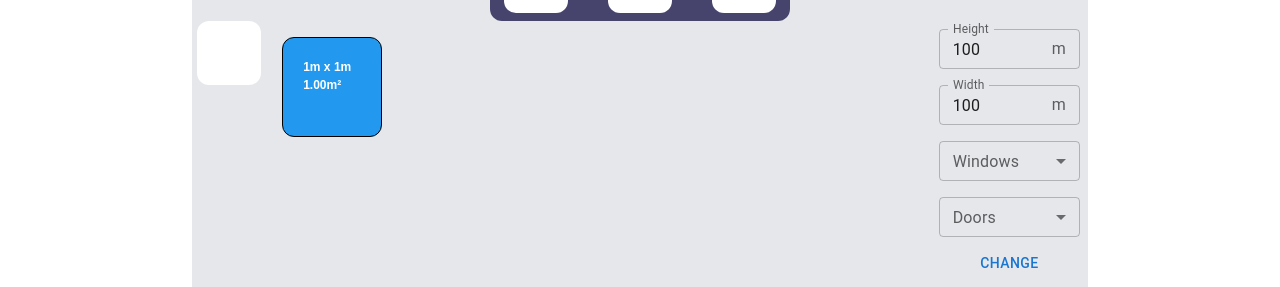
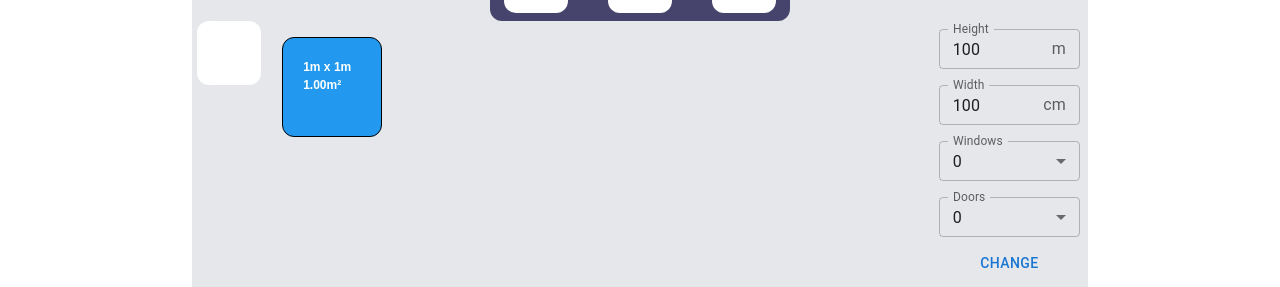
Before and after one commit to PedroSpelta/Desafio, a Next.js app: page / in a window 1280 px wide. Shown: the part 231-518 px from the top of the page. Built offline with nearby package versions, Linux system fonts and the light colour scheme.

Commit message:
window and doors added to the state

```diff
--- a/src/components/paintCalculator/PaintArea.tsx
+++ b/src/components/paintCalculator/PaintArea.tsx
@@ -36,7 +36,7 @@ const PaintArea: React.FC<IPaintArea> = ({ actualWall, setActualWall }) => {
         move: function (event) {
           const { width, height } = event.rect;
           if (width * height < 10000 || width * height > 150000) return;
-          setActualWall({ width, height });
+          setActualWall((state) => ({...state, width, height }));
           // let { x, y } = event.target.dataset;
           // setSize({ width, height });
           // x = 0;
--- a/src/components/paintCalculator/PaintCalculator.tsx
+++ b/src/components/paintCalculator/PaintCalculator.tsx
@@ -7,7 +7,7 @@ import PaintSidebar from "./PaintSidebar";
 
 const defaultWalls = {
   walls: [
-    { width: 100, height: 100 },
+    { width: 100, height: 100, windows:0, doors:0 },
   ],
   active: 0,
 };
@@ -17,13 +17,11 @@ function PaintCalculator() {
   const [actualWall, setActualWall] = useState<IWall>(
     walls.walls[walls.active]
   );
-  const [wallQty, setWallQty] = useState(1);
 
   useEffect(() => {
-    const { width, height } = actualWall;
     setWalls((state) => {
       const newWalls = { ...state };
-      newWalls.walls[walls.active] = { width, height };
+      newWalls.walls[walls.active] = {...actualWall };
       return newWalls;
     });
   }, [actualWall]);
@@ -37,7 +35,7 @@ function PaintCalculator() {
       <div className="w-full max-w-4xl bg-gray-200 rounded-md flex items-center flex-col">
         <PaintRoomShape walls={walls} setWalls={setWalls} />
         <div className="flex w-full">
-          <PaintSidebar walls={walls} setWalls={setWalls} wallQty={wallQty}/>
+          <PaintSidebar walls={walls} setWalls={setWalls} />
           <PaintArea actualWall={actualWall} setActualWall={setActualWall} />
           <PaintInput actualWall={actualWall} setActualWall={setActualWall} />
         </div>
--- a/src/components/paintCalculator/PaintInput.tsx
+++ b/src/components/paintCalculator/PaintInput.tsx
@@ -13,7 +13,12 @@ import React, { useState } from "react";
 import { IPaintInput } from "../../types/paint/paint";
 
 const PaintInput: React.FC<IPaintInput> = ({ actualWall, setActualWall }) => {
-  const [localSize, setLocalSize] = useState({ width: 100, height: 100 });
+  const [localSize, setLocalSize] = useState({
+    width: 100,
+    height: 100,
+    windows: 0,
+    doors: 0,
+  });
 
   const inputToNumber = (input: string) => {
     if (input.length > 4) return Number(input.slice(0, -1));
@@ -54,7 +59,7 @@ const PaintInput: React.FC<IPaintInput> = ({ actualWall, setActualWall }) => {
         sx={{ m: 1, width: "14ch", height: "ch" }}
         value={localSize.width}
         InputProps={{
-          endAdornment: <InputAdornment position="end">m</InputAdornment>,
+          endAdornment: <InputAdornment position="end">cm</InputAdornment>,
         }}
         onChange={(e) =>
           setLocalSize((state) => ({
@@ -65,7 +70,19 @@ const PaintInput: React.FC<IPaintInput> = ({ actualWall, setActualWall }) => {
       />
       <FormControl sx={{ m: 1, width: "14ch" }} size="small">
         <InputLabel id="windows-label">Windows</InputLabel>
-        <Select labelId="windows-label" label="Windows" >
+        <Select
+          labelId="windows-label"
+          label="Windows"
+          value={localSize.windows}
+          onChange={(e) =>
+            setLocalSize((state) => ({
+              ...state,
+              windows: Number(e.target.value),
+            }))
+          }
+        >
+          <MenuItem value={0}>0</MenuItem>
+
           <MenuItem value={1}>1</MenuItem>
           <MenuItem value={2}>2</MenuItem>
           <MenuItem value={3}>3</MenuItem>
@@ -73,14 +90,25 @@ const PaintInput: React.FC<IPaintInput> = ({ actualWall, setActualWall }) => {
       </FormControl>
 
       <FormControl sx={{ m: 1, width: "14ch" }} size="small">
-        <InputLabel id="doors-label" >Doors</InputLabel>
-        <Select labelId="doors-label" label="Doors">
+        <InputLabel id="doors-label">Doors</InputLabel>
+        <Select
+          labelId="doors-label"
+          label="Doors"
+          value={localSize.doors}
+          onChange={(e) =>
+            setLocalSize((state) => ({
+              ...state,
+              doors: Number(e.target.value),
+            }))
+          }
+        >
+          <MenuItem value={0}>0</MenuItem>
+
           <MenuItem value={1}>1</MenuItem>
           <MenuItem value={2}>2</MenuItem>
           <MenuItem value={3}>3</MenuItem>
         </Select>
       </FormControl>
-
 
       <Button variant="text" onClick={localToStateSize}>
         Change
--- a/src/components/paintCalculator/PaintSidebar.tsx
+++ b/src/components/paintCalculator/PaintSidebar.tsx
@@ -2,7 +2,7 @@ import React, { Dispatch, useEffect, useState } from "react";
 import { CSSTransition, TransitionGroup } from "react-transition-group";
 import { IPantSidebar, IWallsObject } from "../../types/paint/paint";
 
-const PaintSidebar: React.FC<IPantSidebar> = ({ walls, setWalls, wallQty }) => {
+const PaintSidebar: React.FC<IPantSidebar> = ({ walls, setWalls }) => {
   return (
     <div className="rounded-xl h-[400px] w-20 overflow-hidden">
       <TransitionGroup className="flex flex-col items-center h-full gap-2">
```
Also changed, not shown: src/types/paint/paint.ts (+7 -1 lines).
